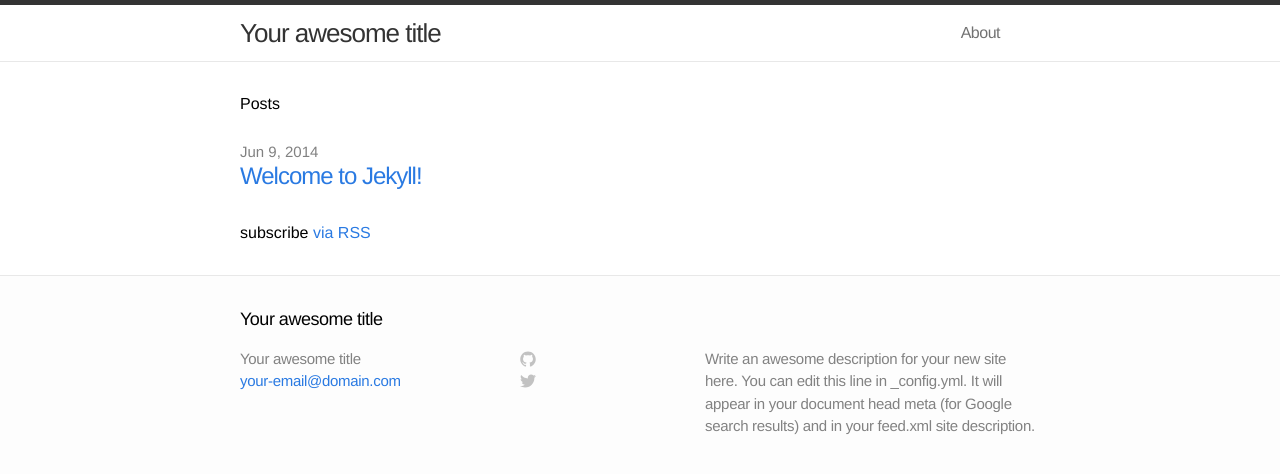
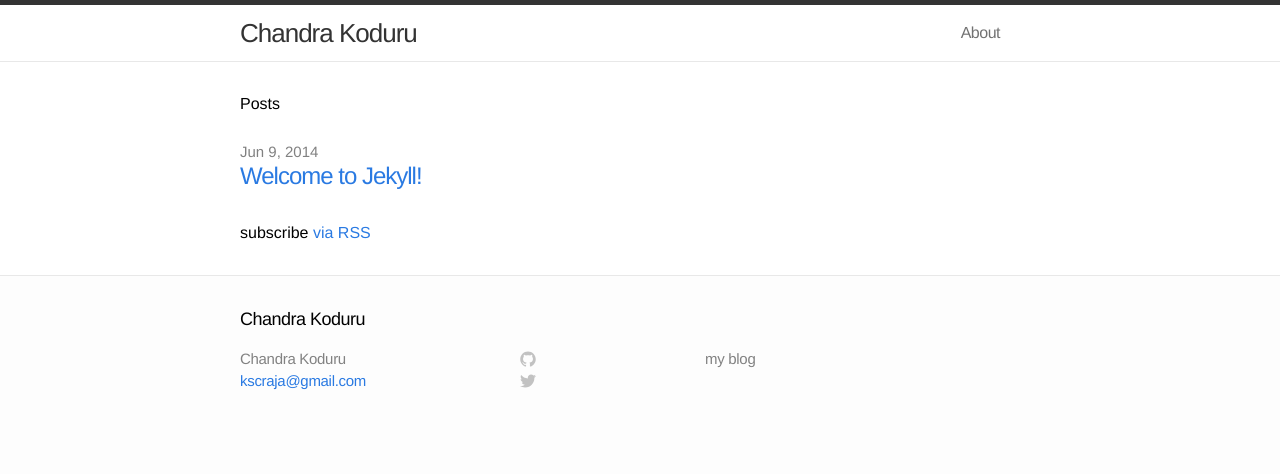
Before and after one commit to kscraja/kscraja.github.io, a Jekyll site: the page built from index.html, in a window 1280 px wide. Shown: the top 474 px of the page. Built offline with Jekyll 4.4.1, drawn with Linux system fonts in a browser that asks for light colours.

Commit message:
updated config.yml

```diff
--- a/_config.yml
+++ b/_config.yml
@@ -1,9 +1,9 @@
 # Site settings
-title: Your awesome title
-email: your-email@domain.com
-description: "Write an awesome description for your new site here. You can edit this line in _config.yml. It will appear in your document head meta (for Google search results) and in your feed.xml site description."
+title: Chandra Koduru
+email: kscraja@gmail.com
+description: "my blog"
 baseurl: ""
-url: "http://yourdomain.com"
+url: "http://kscraja.github.io"
 
 # Build settings
 markdown: kramdown
```
